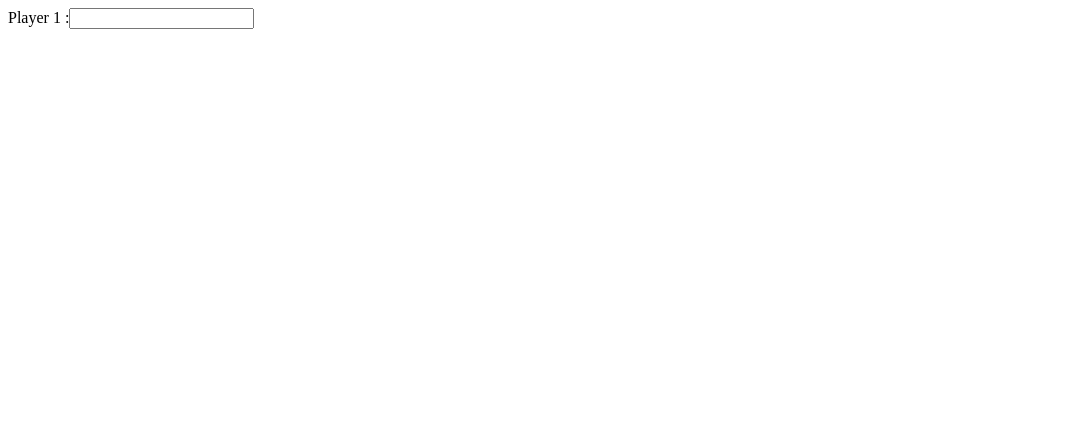
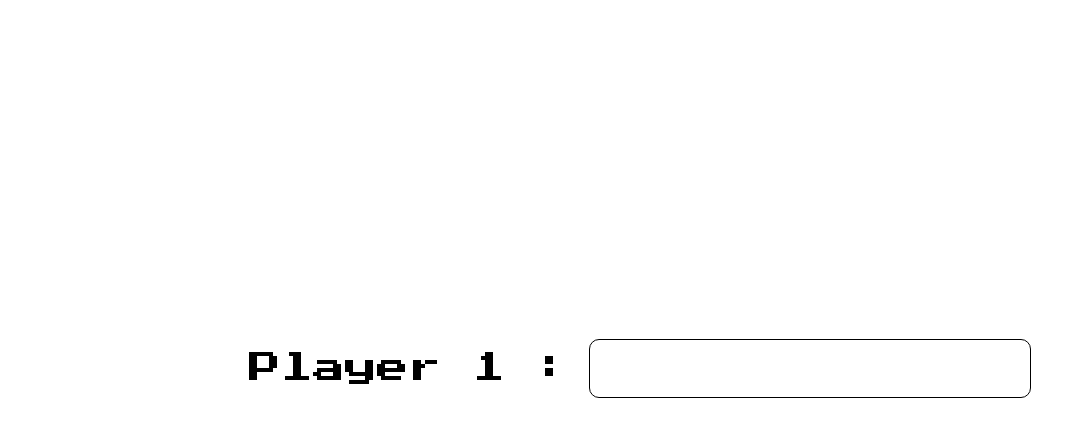
Before and after one commit to LoiseauB/morpion-react, a React (Create React App) app: page / in a window 1280 px wide. Shown: the top 436 px of the page, without its empty margins (0-1086 px from the left). Built offline with nearby package versions, Linux system fonts and the light colour scheme.

Commit message:
feat: styling !

```diff
--- a/src/App.js
+++ b/src/App.js
@@ -15,7 +15,7 @@ function App() {
   const [boardState, setBoardState] = useState(JSON.parse(localStorage.getItem("boardState")) || Array(9).fill(null));
   const [winner, setWinner] = useState(null);
   const [moveHistory, setMoveHistory] = useState(JSON.parse(localStorage.getItem("moveHistory")) || []);
-  const [localScoreHistory, setLocalScoreHistory] = useState(localStorage.getItem("localScoreHistory") || []);
+  const [localScoreHistory, setLocalScoreHistory] = useState(localStorage.localScoreHistory || []);
   const [sessionScore, setSessionScore] = useState(sessionStorage.getItem("sessionScore") || []);
 
   useEffect(() => {
@@ -34,6 +34,7 @@ function App() {
 
   useEffect(() => {
     localStorage.setItem("localScoreHistory", JSON.stringify(localScoreHistory));
+    console.log(localScoreHistory)
   }, [localScoreHistory]);
 
   useEffect(() => {
@@ -65,10 +66,6 @@ function App() {
             </>
           )}
         </PlayerContext.Provider>
-
-        {/* 2 calls of InputNameUser component*/}
-        {/* call Board component*/}
-        {/*  9 calls of Square component*/}
       </main>
     </div>
   );
--- a/src/components/Board.jsx
+++ b/src/components/Board.jsx
@@ -15,6 +15,7 @@ export default function Board() {
     sessionScore, setSessionScore
   } = useContext(PlayerContext);
 
+  console.log("render.board", boardState)
 
   useEffect(()=>{
     const victoryPattern = [
@@ -31,6 +32,7 @@ export default function Board() {
       if(boardState[pattern[0]] === boardState[pattern[1]] && boardState[pattern[1]] === boardState[pattern[2]] && boardState[pattern[0]] !== null){
         setBoardState(Array(9).fill(null));
         setWinner(whichPlayer ? player1 : player2)
+        console.log(...localScoreHistory)
         setLocalScoreHistory([...localScoreHistory,whichPlayer ? `Vainqueur: ${player1}` : `Vainqueur: ${player2}`])
         setSessionScore([...sessionScore,whichPlayer ? `Vainqueur: ${player1}` : `Vainqueur: ${player2}`])
         setIsEndGame(true);
@@ -52,14 +54,22 @@ export default function Board() {
     currentBoardState[i] = whichPlayer ? 'O' : 'X';
     setBoardState(currentBoardState);
     setMoveHistory([...moveHistory,currentBoardState]);
+  }
 
-  }
+  // const [boardtest, setBoardtest] = useState([]);
+  //
+  // useEffect(() => {
+  //   const currentBoard = boardState
+  //   setBoardtest(currentBoard)
+  // }, [boardState])
 
   return(
     <>
-    <p>player 1: {player1}</p>
-    <p>player 2: {player2}</p>
-    <p>C'est à {whichPlayer ? player1 : player2} de jouer !</p>
+      <div className="playerWrap">
+        <p>player 1: <span className={"player1"}>{player1}</span></p>
+        <p>player 2: <span className={"player2"}>{player2}</span></p>
+      </div>
+      <p>C'est à {whichPlayer ? player1 : player2} de jouer !</p>
       <section className="grid">
         {/*@todo generate square with map*/}
         <div className="row">
@@ -78,7 +88,6 @@ export default function Board() {
           <Square symbol={whichPlayer} onClick={() => handleVictory(8)} value={boardState[8]}/>
         </div>
       </section>
-
     </>
   )
 }
--- a/src/components/History.jsx
+++ b/src/components/History.jsx
@@ -1,12 +1,19 @@
-import { useContext } from "react"
+import {useContext, useState} from "react"
 import { PlayerContext } from "../App"
 
 export default function History () {
   const {moveHistory, setBoardState} = useContext(PlayerContext);
+  const [test, setTest] = useState(false);
   return (
     <>
       <h2>Come Back :</h2>
-      {moveHistory.map((round, id) => <button key={id} onClick={() => {setBoardState(round); window.location.reload();}}>Move #{id + 1}</button> )}
+      {moveHistory.map((round, id) => {
+        return (
+          <button key={id} onClick={() => {setBoardState(round); setTest(true)}}>
+          Move #{id + 1}
+          </button>
+        )
+      })}
     </>
   )
 }
--- a/src/components/InputNameUser.jsx
+++ b/src/components/InputNameUser.jsx
@@ -19,7 +19,7 @@ export default function InputNameUser({playerNumber}) {
 
   return (
     <header>
-      <form onSubmit={(e) => handleSubmit(e)}>
+      <form className={"inputUser"} onSubmit={(e) => handleSubmit(e)}>
         <label htmlFor="username">Player {playerNumber} :</label>
         <input
           type='text'
--- a/src/components/Square.jsx
+++ b/src/components/Square.jsx
@@ -10,7 +10,7 @@ export default function Square({symbol, onClick, value}) {
   }
   return (
     <>
-      <button disabled={isDisable} className="square" onClick={() => {handleClick(); onClick()}}>{fill ? fill : '_'}</button>
+      <button disabled={isDisable} className={"square"} onClick={() => {handleClick(); onClick()}}>{fill ? fill : '_'}</button>
     </>
   )
 }
--- a/src/style/App.css
+++ b/src/style/App.css
@@ -1,4 +1,52 @@
+@import url('https://fonts.googleapis.com/css2?family=Press+Start+2P&display=swap');
+html {
+  font-family: 'Press Start 2P', cursive;
+}
+
+main {
+  display: flex;
+  align-items: center;
+  flex-direction: column;
+  gap: 50px;
+}
+
+.playerWrap {
+  display: flex;
+  width: 100%;
+  justify-content: space-around;
+}
+
+.player1 {
+  color: red;
+}
+
+.player2 {
+  color: green;
+}
+
 .square {
   height: 10vh;
   width: 10vh;
 }
+
+.inputUser {
+  display: flex;
+  justify-content: center;
+  align-items: center;
+  height: 90vh;
+  gap: 20px;
+}
+
+.inputUser label, .inputUser input{
+  font-size: 32px;
+}
+
+.inputUser input {
+  border-radius: 10px;
+  border: 1px solid black;
+  padding: 10px;
+}
+
+.inputUser input:focus-visible {
+  outline: none
+}
```
